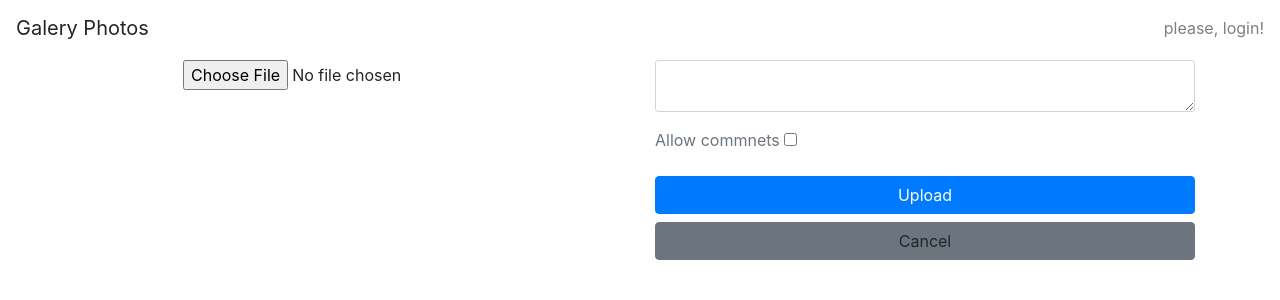
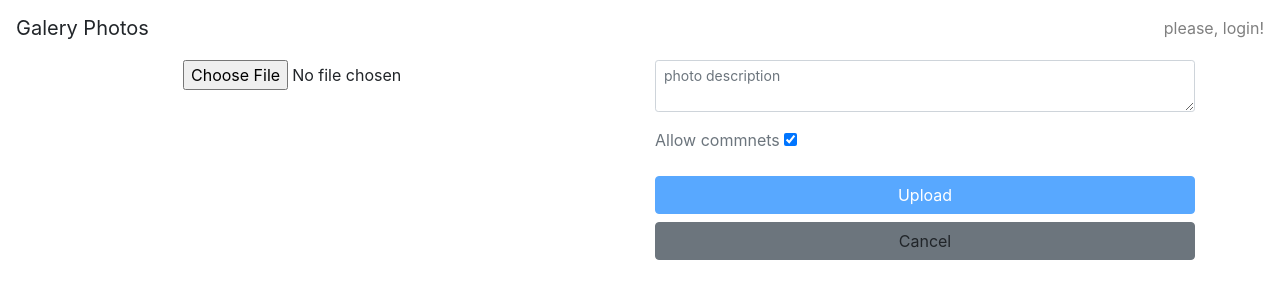
Before and after one commit to Adenilson-Developers/galery_photos_angular, an Angular app: page /p/add in a window 1280 px wide. Shown: the top 300 px of the page. Built offline with nearby package versions, Linux system fonts and the light colour scheme.

Commit message:
aplicando validação do formulario

```diff
--- a/src/app/photos/photo-form/photo-form.component.html
+++ b/src/app/photos/photo-form/photo-form.component.html
@@ -1,23 +1,25 @@
 <div class="container">
-    <form class="row">
+    <form [formGroup]="photoForm" class="row">
         <div class="col-md-6 text-center">
-            <input type="file" accept="image/">
+            <input formControlName="file" type="file" accept="image/">
         </div>
         <div class="col-md-6">
             <div class="form-group">
                 <textarea
+                formControlName="description"
                 class="form-control form-control-sm"
                 placeholder="photo description">
                 </textarea>
             </div>
             <div class="form-group">
-                <label class="text-muted">
+                <label
+                  class="text-muted">
                     Allow commnets
-                    <input type="checkbox">
+                    <input formControlName="allowComments" type="checkbox">
                 </label>
             </div>
 
-            <button type="submit" class="btn btn-primary btn-block">
+            <button [disabled]="photoForm.invalid" type="submit" class="btn btn-primary btn-block">
                 Upload
             </button>
 
--- a/src/app/photos/photo-form/photo-form.component.ts
+++ b/src/app/photos/photo-form/photo-form.component.ts
@@ -1,3 +1,5 @@
+import { FormGroup, Validators } from '@angular/forms';
+import { FormBuilder } from '@angular/forms';
 import { Component, OnInit } from '@angular/core';
 
 @Component({
@@ -7,9 +9,15 @@ import { Component, OnInit } from '@angular/core';
 })
 export class PhotoFormComponent implements OnInit {
 
-  constructor() { }
+  photoForm: FormGroup;
+  constructor(private formBuild: FormBuilder) { }
 
   ngOnInit(): void {
+    this.photoForm = this.formBuild.group({
+      file: ['', Validators.required],
+      description: ['', Validators.maxLength(300)],
+      allowComments: [true]
+    })
   }
 
 }
```
